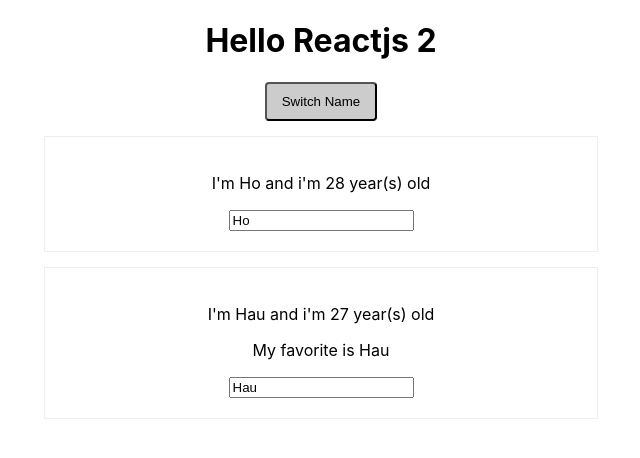
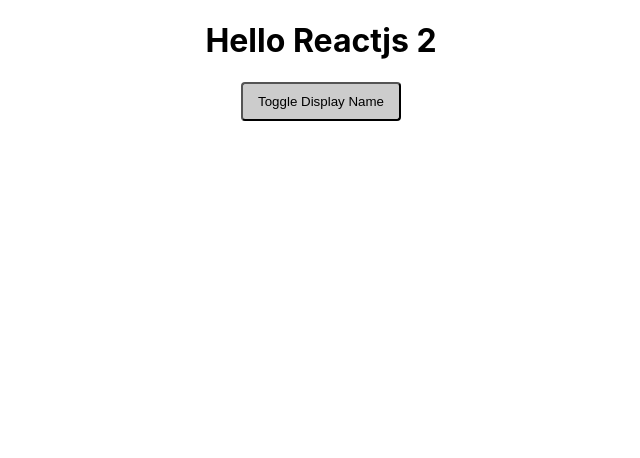
Before and after one commit to ntpdung/reactjs-udemy, a React (Create React App) app: page / in a window 1280 px wide. Shown: the top 458 px of the page, without its empty margins (319-959 px from the left). Built offline with nearby package versions, Linux system fonts and the light colour scheme.

Commit message:
Rendering content conditionally

```diff
--- a/src/App.js
+++ b/src/App.js
@@ -7,16 +7,16 @@
   state = {
     person: [
       {
-        name: "Ho", age: 28
+        name: "Hau", age: 27
       },
       {
-        name: "Hau", age: 27
+        name: "Ho", age: 28
       }
-    ]
+    ],
+    showPersons: false,
   };
 
   switchNameHandler = (newName, newAge) => {
-    //console.log('Was Clicked');
     // Do not use it: this.state.person[0] = "Dung";
     this.setState({
       person: [
@@ -24,7 +24,7 @@
         name: newName, age: newAge
         },
         {
-          name: "Hau", age: 27
+          name: "Ho", age: 27
         }
       ]
     });
@@ -37,9 +37,16 @@
           name: event.target.value, age: 28
         },
         {
-          name: "Hau", age: 27
+          name: "Ho", age: 27
         }
       ]
+    });
+  };
+
+  toggleDisplayPersonName() {
+    var doesShow = this.state.showPersons;
+    this.setState({
+      showPersons: !doesShow
     });
   };
 
@@ -51,10 +58,17 @@
       cursor: "pointer"
     };
 
-    let jsx = (
-      <div className="App">
-        <h1>Hello Reactjs 2</h1>
-        <button style={buttonStyle} onClick={this.switchNameHandler.bind(this, "Dung", "18")}>Switch Name</button>
+    let persons = null;
+    if (this.state.showPersons) {
+      persons = (
+        <div>
+          <p>
+            <button
+              style={buttonStyle}
+              onClick={this.switchNameHandler.bind(this, "Dung", "18")}>Switch Name
+              </button>
+          </p>
+
           <Person
             name={this.state.person[0].name}
             age={this.state.person[0].age}
@@ -64,7 +78,23 @@
           <Person
             name={this.state.person[1].name}
             age={this.state.person[1].age}
-          changeName={this.nameChangeHandler}>My favorite is Hau</Person>
+            changeName={this.nameChangeHandler}>My favorite is Hau
+            </Person>
+        </div>
+      );
+    };
+
+    let jsx = (
+      <div className="App">
+        <h1>Hello Reactjs 2</h1>
+        <p>
+          <button
+            style={buttonStyle}
+            onClick={this.toggleDisplayPersonName.bind(this)}>Toggle Display Name
+          </button>
+        </p>
+
+        { persons }
       </div>
     );
 
```
Lines whose indentation alone changed are shown as unchanged.
